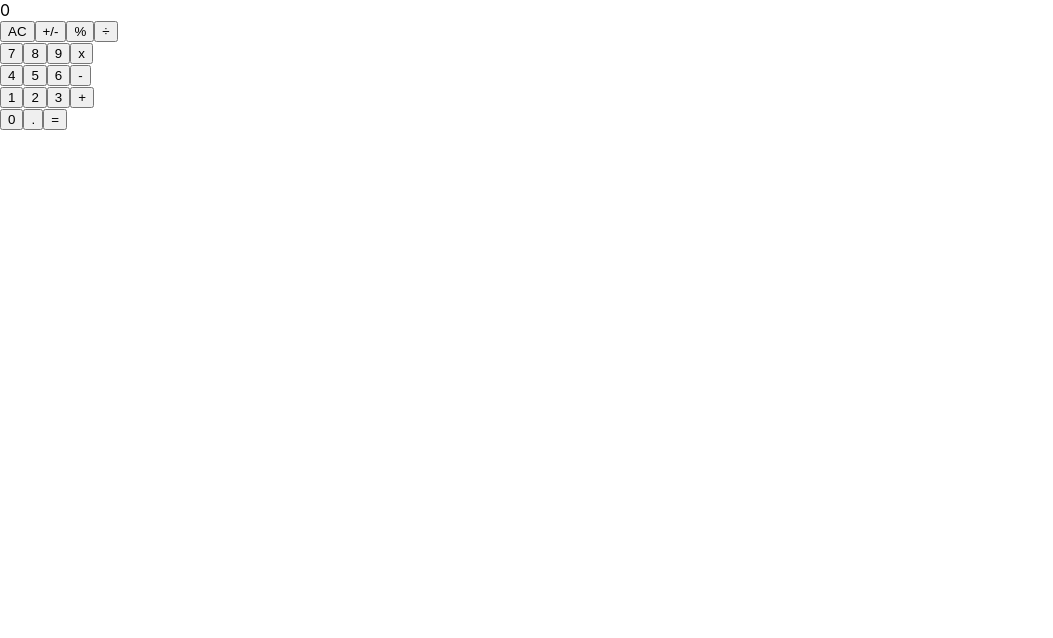
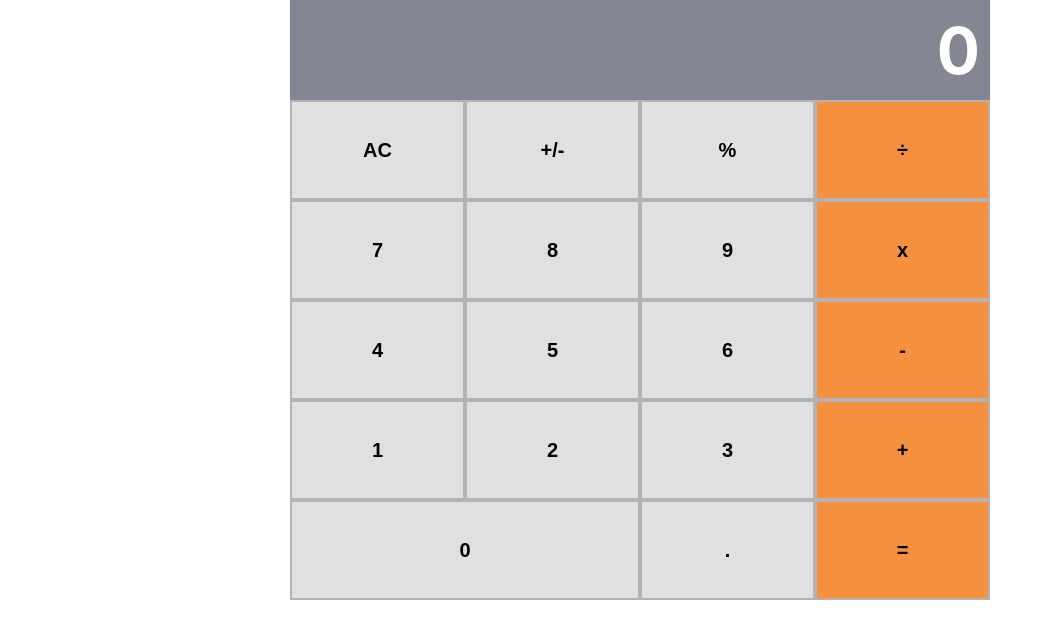
Before and after one commit to bini-i/react-calculator, a React (Create React App) app: page / in a window 1280 px wide. Shown: the top 638 px of the page, without its empty margins (0-1053 px from the left). Built offline with nearby package versions, Linux system fonts and the light colour scheme.

Commit message:
Update components styling -add module.css for Button, ButtonPanel and Display components -add colors and adjust positioning and alignments based on the requirements

```diff
--- a/public/index.html
+++ b/public/index.html
@@ -1,14 +1,12 @@
 <!DOCTYPE html>
 <html lang="en">
+
 <head>
   <meta charset="utf-8" />
   <link rel="icon" href="%PUBLIC_URL%/favicon.ico" />
   <meta name="viewport" content="width=device-width, initial-scale=1" />
   <meta name="theme-color" content="#000000" />
-    <meta
-      name="description"
-      content="Web site created using create-react-app"
-    />
+  <meta name="description" content="Web site created using create-react-app" />
   <link rel="apple-touch-icon" href="%PUBLIC_URL%/logo192.png" />
   <!--
       manifest.json provides metadata used when your web app is installed on a
@@ -26,9 +24,10 @@
     -->
   <title>React App</title>
 </head>
+
 <body>
   <noscript>You need to enable JavaScript to run this app.</noscript>
-    <div id="root"></div>
+  <div id="root" style="width: 700px; margin: auto;"></div>
   <!--
       This HTML file is a template.
       If you open it directly in the browser, you will see an empty page.
@@ -40,4 +39,5 @@
       To create a production bundle, use `npm run build` or `yarn build`.
     -->
 </body>
+
 </html>
--- a/src/components/App.js
+++ b/src/components/App.js
@@ -2,8 +2,8 @@ import React, { useState } from "react";
 import Display from "./Display";
 import "../App.css";
 import ButtonPanel from "./ButtonPanel";
-// eslint-disable-next-line no-unused-vars
 import calculate from "../logic/calculate";
+// import * as styles from "./App.module.css";
 
 const App = () => {
   const [total, setTotal] = useState(null);
--- a/src/components/Button.js
+++ b/src/components/Button.js
@@ -1,9 +1,15 @@
 import React from "react";
 import PropTypes from "prop-types";
+import * as styles from "./Button.module.css";
 
-function Button({ name, clickHandler }) {
+function Button({ name, color, wide, clickHandler }) {
   return (
-    <button onClick={clickHandler.bind(null, name)} type="button">
+    <button
+      onClick={clickHandler.bind(null, name)}
+      type="button"
+      style={{ backgroundColor: color, width: wide ? "50%" : "25%" }}
+      className={styles.button}
+    >
       {name}
     </button>
   );
@@ -13,5 +19,12 @@ export default Button;
 
 Button.propTypes = {
   name: PropTypes.string.isRequired,
-  clickHandler: PropTypes.func.isRequired
+  clickHandler: PropTypes.func.isRequired,
+  color: PropTypes.string,
+  wide: PropTypes.string
 };
+
+Button.defaultProps = {
+  color: "#E0E0E0",
+  wide: false
+};
--- /dev/null
+++ b/src/components/Button.module.css
@@ -0,0 +1,10 @@
+.button {
+    height: 100px;
+    width: 25%;
+    display: flex;
+    justify-content: center;
+    align-items: center;
+    border: solid 2px #b7b2b2;
+    font-weight: bold;
+    font-size: 1.25rem;
+}
--- a/src/components/ButtonPanel.js
+++ b/src/components/ButtonPanel.js
@@ -1,38 +1,39 @@
 import React from "react";
 import PropTypes from "prop-types";
 import Button from "./Button";
+import * as styles from "./ButtonPanel.module.css";
 
 function ButtonPanel({ clickHandler }) {
   return (
     <>
-      <div>
+      <div className={styles.row}>
         <Button name="AC" clickHandler={clickHandler} />
         <Button name="+/-" clickHandler={clickHandler} />
         <Button name="%" clickHandler={clickHandler} />
-        <Button name="÷" clickHandler={clickHandler} />
+        <Button name="÷" color="#F5913E" clickHandler={clickHandler} />
       </div>
-      <div>
+      <div className={styles.row}>
         <Button name="7" clickHandler={clickHandler} />
         <Button name="8" clickHandler={clickHandler} />
         <Button name="9" clickHandler={clickHandler} />
-        <Button name="x" clickHandler={clickHandler} />
+        <Button name="x" color="#F5913E" clickHandler={clickHandler} />
       </div>
-      <div>
+      <div className={styles.row}>
         <Button name="4" clickHandler={clickHandler} />
         <Button name="5" clickHandler={clickHandler} />
         <Button name="6" clickHandler={clickHandler} />
-        <Button name="-" clickHandler={clickHandler} />
+        <Button name="-" color="#F5913E" clickHandler={clickHandler} />
       </div>
-      <div>
+      <div className={styles.row}>
         <Button name="1" clickHandler={clickHandler} />
         <Button name="2" clickHandler={clickHandler} />
         <Button name="3" clickHandler={clickHandler} />
-        <Button name="+" clickHandler={clickHandler} />
+        <Button name="+" color="#F5913E" clickHandler={clickHandler} />
       </div>
-      <div>
-        <Button name="0" clickHandler={clickHandler} />
+      <div className={styles.row}>
+        <Button name="0" wide="true" clickHandler={clickHandler} />
         <Button name="." clickHandler={clickHandler} />
-        <Button name="=" clickHandler={clickHandler} />
+        <Button name="=" color="#F5913E" clickHandler={clickHandler} />
       </div>
     </>
   );
--- /dev/null
+++ b/src/components/ButtonPanel.module.css
@@ -0,0 +1,3 @@
+.row {
+    display: flex;
+}
--- a/src/components/Display.js
+++ b/src/components/Display.js
@@ -1,8 +1,9 @@
 import React from "react";
 import PropTypes from "prop-types";
+import * as styles from "./Display.module.css";
 
 function Display({ next }) {
-  return <span>{String(next)}</span>;
+  return <span className={styles.display}>{String(next)}</span>;
 }
 
 export default Display;
--- /dev/null
+++ b/src/components/Display.module.css
@@ -0,0 +1,13 @@
+.display {
+        background-color: #858693;
+    width: 100%;
+    height: 100px;
+    display: flex;
+    justify-content: flex-end;
+    align-items: center;
+    padding: 40px 10px;
+    box-sizing: border-box;
+    color: white;
+    font-weight: bold;
+    font-size: 4rem;
+}
--- a/src/index.js
+++ b/src/index.js
@@ -6,7 +6,7 @@ import reportWebVitals from "./reportWebVitals";
 
 ReactDOM.render(
   <React.StrictMode>
-    <App />
+    <App style={{ width: "700px", background: "blue" }} />
   </React.StrictMode>,
   document.getElementById("root")
 );
```
Lines whose indentation alone changed are shown as unchanged.
